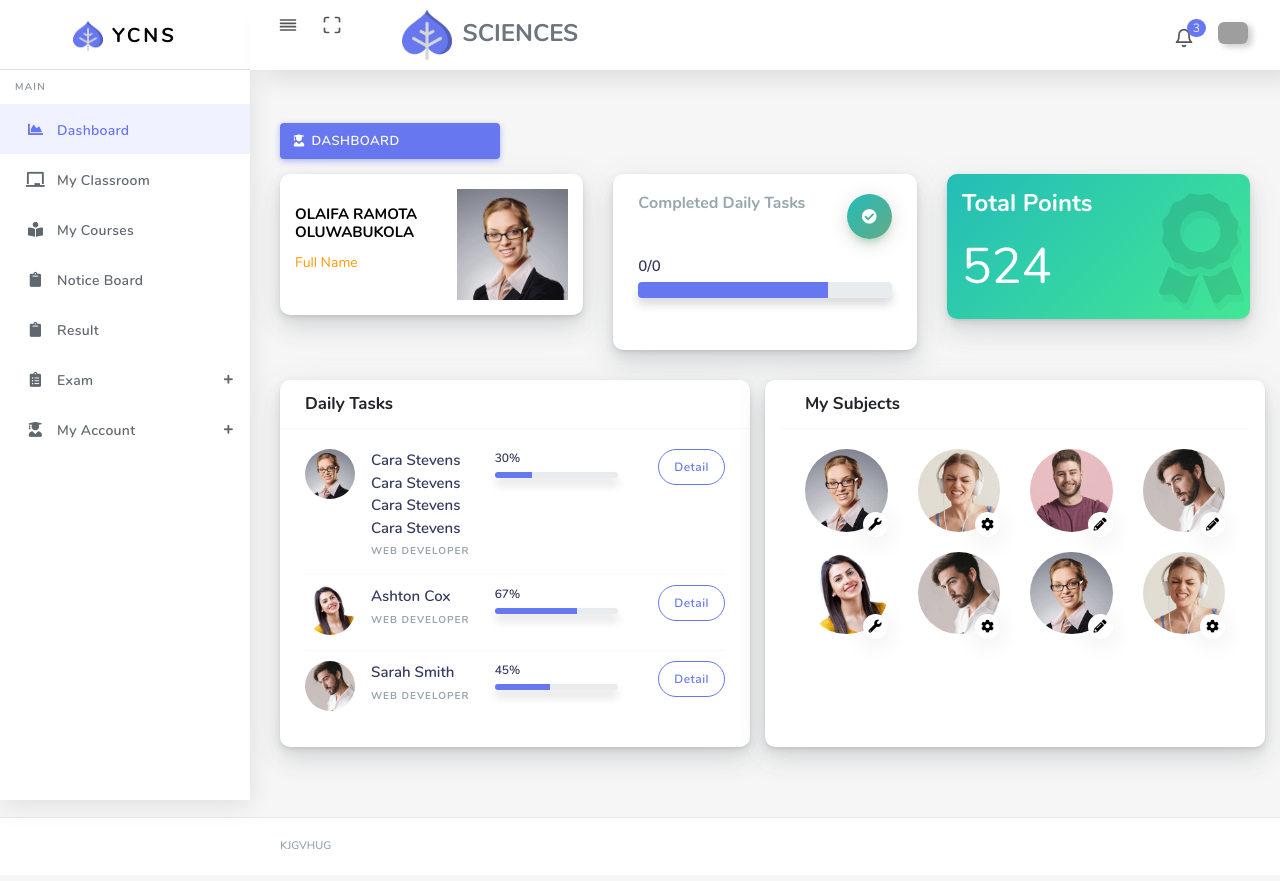
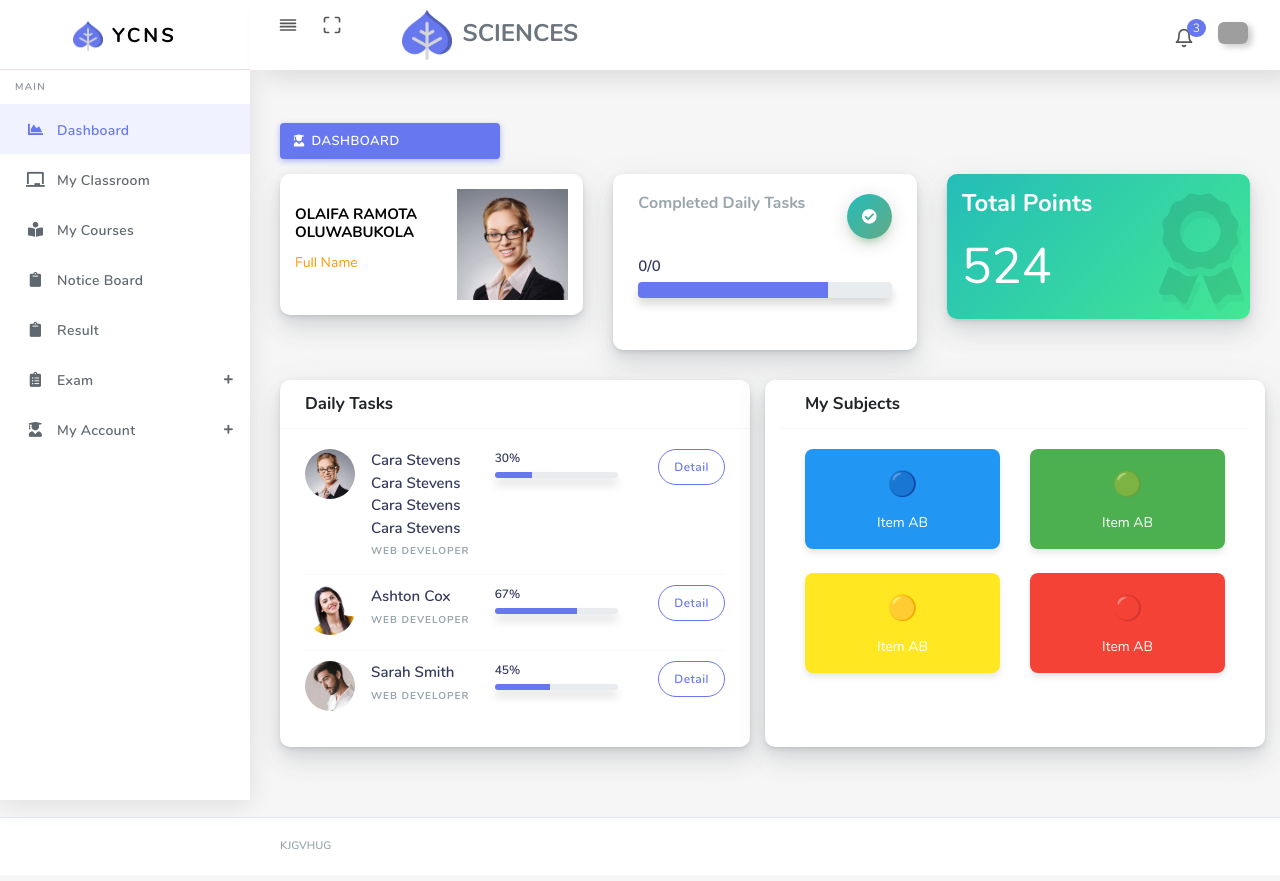
Before and after one commit to amfstacks/efiwe_web_php, a PHP site: page /user/index.php in a window 1280 px wide. Run offline with PHP 8.4, Linux system fonts and the light colour scheme; some libraries are stand-ins or nearby versions; grey boxes are pictures that could not be loaded.

Commit message:
dashboard progress

```diff
--- a/user/assets/css/custom.css
+++ b/user/assets/css/custom.css
@@ -70,6 +70,35 @@
 }
 li.parsley-required {
     color: red;
+}
+
+
+.rectangle {
+    width: 100%;
+    /*max-width: 150px;*/
+    height: 100px;
+    background-color: #f0f0f0; /* Default background color */
+    display: flex;
+    flex-direction: column;
+    justify-content: center;
+    align-items: center;
+    border-radius: 8px;
+    text-align: center;
+    box-shadow: 0 4px 6px rgba(0, 0, 0, 0.1);
+    transition: transform 0.3s ease, box-shadow 0.3s ease;
+}
+.rectangle:hover {
+    transform: translateY(-5px);
+    box-shadow: 0 6px 10px rgba(0, 0, 0, 0.15);
+}
+.rectangle .icon {
+    font-size: 24px;
+    margin-bottom: 10px;
+    color: white;
+}
+.rectangle .title {
+    font-size: 14px;
+    color: white;
 }
 
 @media screen and (max-width: 767px){
--- a/user/index.php
+++ b/user/index.php
@@ -213,59 +213,36 @@
                         </div>
                         <div class="card-body pb-0">
                             <div class="row">
-                                <div class="col-6 col-sm-3 col-lg-3 mb-4 mb-md-0">
-                                    <div class="avatar-item">
-                                        <img alt="image" src="assets/img/users/user-1.png" class="img-fluid" data-toggle="tooltip" title="" data-original-title="Ashton Cox">
-                                        <div class="avatar-badge" title="" data-toggle="tooltip" data-original-title="Editor"><i class="fas fa-wrench"></i>
-                                        </div>
+                                <!-- Rectangle 1 -->
+                                <div class="col-6 col-sm-3 col-lg-6 mb-4">
+                                    <div class="rectangle bg-blue">
+                                        <div class="icon">🔵</div>
+                                        <div class="title">Item AB</div>
                                     </div>
                                 </div>
-                                <div class="col-6 col-sm-3 col-lg-3 mb-4 mb-md-0">
-                                    <div class="avatar-item">
-                                        <img alt="image" src="assets/img/users/user-2.png" class="img-fluid" data-toggle="tooltip" title="" data-original-title="John Doe">
-                                        <div class="avatar-badge" title="" data-toggle="tooltip" data-original-title="Admin"><i class="fas fa-cog"></i></div>
+                                <!-- Rectangle 2 -->
+                                <div class="col-6 col-sm-3 col-lg-6 mb-4">
+                                    <div class="rectangle bg-green">
+                                        <div class="icon">🟢</div>
+                                        <div class="title">Item AB</div>
                                     </div>
                                 </div>
-                                <div class="col-6 col-sm-3 col-lg-3 mb-4 mb-md-0">
-                                    <div class="avatar-item">
-                                        <img alt="image" src="assets/img/users/user-3.png" class="img-fluid" data-toggle="tooltip" title="" data-original-title="Airi Satou">
-                                        <div class="avatar-badge" title="" data-toggle="tooltip" data-original-title="Author"><i class="fas fa-pencil-alt"></i></div>
+                                <!-- Rectangle 3 -->
+                                <div class="col-6 col-sm-3 col-lg-6 mb-4">
+                                    <div class="rectangle bg-yellow">
+                                        <div class="icon">🟡</div>
+                                        <div class="title">Item AB</div>
                                     </div>
                                 </div>
-                                <div class="col-6 col-sm-3 col-lg-3 mb-4 mb-md-0">
-                                    <div class="avatar-item">
-                                        <img alt="image" src="assets/img/users/user-4.png" class="img-fluid" data-toggle="tooltip" title="" data-original-title="Hasan Basri">
-                                        <div class="avatar-badge" title="" data-toggle="tooltip" data-original-title="Author"><i class="fas fa-pencil-alt"></i></div>
+                                <!-- Rectangle 4 -->
+                                <div class="col-6 col-sm-3 col-lg-6 mb-4">
+                                    <div class="rectangle bg-red">
+                                        <div class="icon">🔴</div>
+                                        <div class="title">Item AB</div>
                                     </div>
                                 </div>
                             </div>
-                            <div class="row">
-                                <div class="col-6 col-sm-3 col-lg-3 mb-4 mb-md-0">
-                                    <div class="avatar-item">
-                                        <img alt="image" src="assets/img/users/user-5.png" class="img-fluid" data-toggle="tooltip" title="" data-original-title="Airi Satou">
-                                        <div class="avatar-badge" title="" data-toggle="tooltip" data-original-title="Editor"><i class="fas fa-wrench"></i>
-                                        </div>
-                                    </div>
-                                </div>
-                                <div class="col-6 col-sm-3 col-lg-3 mb-4 mb-md-0">
-                                    <div class="avatar-item">
-                                        <img alt="image" src="assets/img/users/user-4.png" class="img-fluid" data-toggle="tooltip" title="" data-original-title="Angelica Ramos">
-                                        <div class="avatar-badge" title="" data-toggle="tooltip" data-original-title="Admin"><i class="fas fa-cog"></i></div>
-                                    </div>
-                                </div>
-                                <div class="col-6 col-sm-3 col-lg-3 mb-4 mb-md-0">
-                                    <div class="avatar-item">
-                                        <img alt="image" src="assets/img/users/user-1.png" class="img-fluid" data-toggle="tooltip" title="" data-original-title="Ashton Cox">
-                                        <div class="avatar-badge" title="" data-toggle="tooltip" data-original-title="Author"><i class="fas fa-pencil-alt"></i></div>
-                                    </div>
-                                </div>
-                                <div class="col-6 col-sm-3 col-lg-3 mb-4 mb-md-0">
-                                    <div class="avatar-item">
-                                        <img alt="image" src="assets/img/users/user-2.png" class="img-fluid" data-toggle="tooltip" title="" data-original-title="Cara Stevens">
-                                        <div class="avatar-badge" title="" data-toggle="tooltip" data-original-title="Admin"><i class="fas fa-cog"></i></div>
-                                    </div>
-                                </div>
-                            </div>
+
                         </div>
                     </div>
 
```
